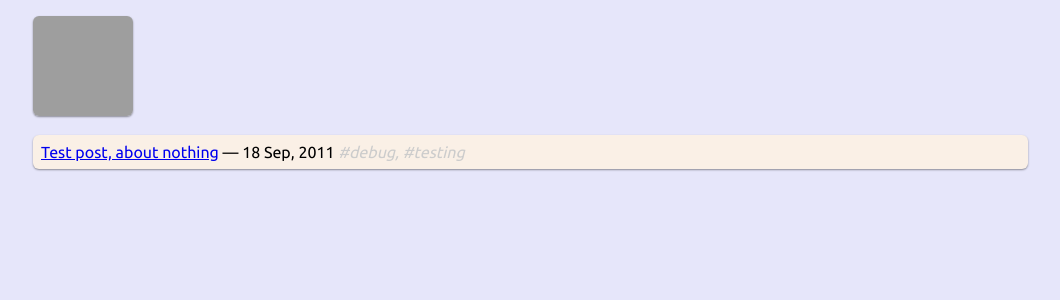
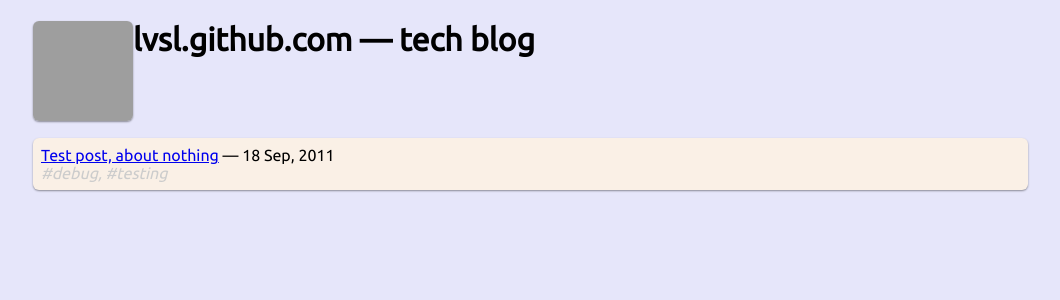
Before and after one commit to lvsl-deactivated/lvsl.github.com, a Jekyll site: the page built from index.html, in a window 1280 px wide. Shown: the top 300 px of the page, without its empty margins (15-1075 px from the left). Built offline with Jekyll 4.4.1, drawn with Linux system fonts in a browser that asks for light colours; grey boxes are pictures that could not be loaded.

Commit message:
more styles

```diff
--- a/_layouts/main.html
+++ b/_layouts/main.html
@@ -9,7 +9,8 @@
 
   <body>
     <div class="about-me">
-      <img src="http://www.gravatar.com/avatar/4f01bd803a897dfe7d2a728444f45af8?s=100"/>
+      <img align="left" src="http://www.gravatar.com/avatar/4f01bd803a897dfe7d2a728444f45af8?s=100"/>
+      <h1>lvsl.github.com &mdash; tech blog</h1>
     </div>
     <ul class="post-list">
     {% for p in site.posts %}
@@ -17,6 +18,7 @@
         <a class="post-link" href="{{p.url}}">{{p.title}}</a>
         <span class="post-title-dash">&mdash;</span>
         <span class="post-date">{{p.date | date:"%d %b, %Y"}}</span>
+        <br/>
         <span class="post-tags">#{{p.tags | join:", #"}}</span>
       </li>
     {% endfor %}
--- a/static/style.css
+++ b/static/style.css
@@ -11,7 +11,7 @@
 }
 
 .post-list {
-  margin: 1em 0.5em 0.5em 3em;
+  margin: 5em 0.5em 0.5em 3em;
   padding: 0;
 }
 
@@ -41,7 +41,7 @@
   position: relative;
   background-color: #faf0e6;
   width: 80%;
-  margin: 3em 0.5em 0.5em 0.5em;
+  margin: 1em 0.5em 0.5em 3em;
   padding: 0.5em;
   border-radius: 6px 6px 6px 6px;
   box-shadow: 0 1px 2px rgba(0, 0, 0, 0.4);
@@ -50,7 +50,7 @@
 }
 
 .top-link {
-  margin: 0.5em;
+  margin: 0.5em 0.5em 0.5em 3em;
 }
 
 .post-comments {
```
